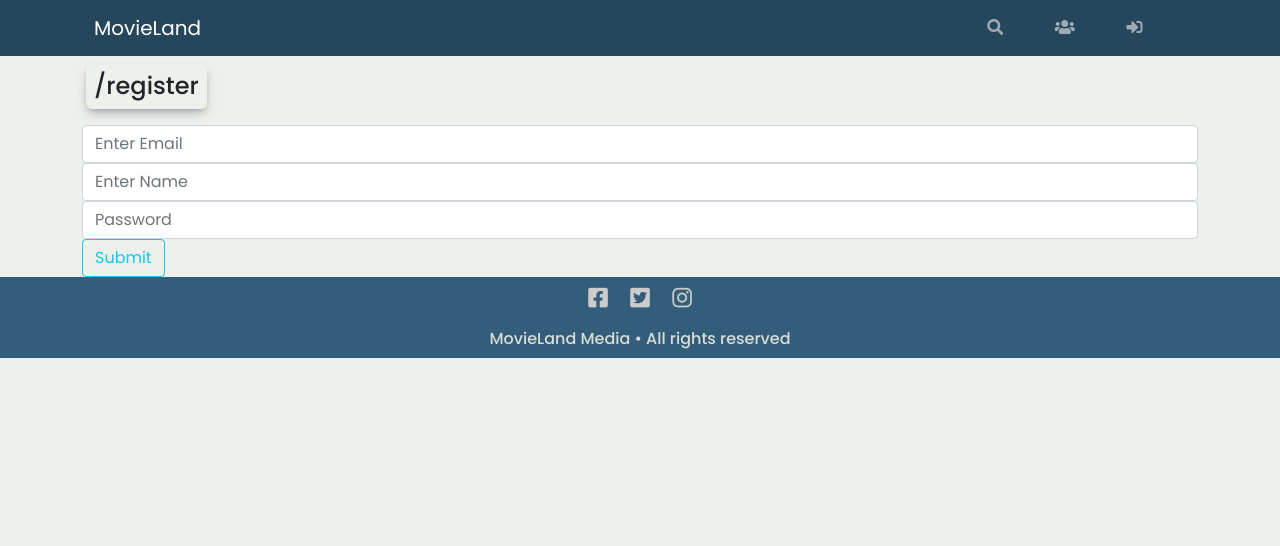
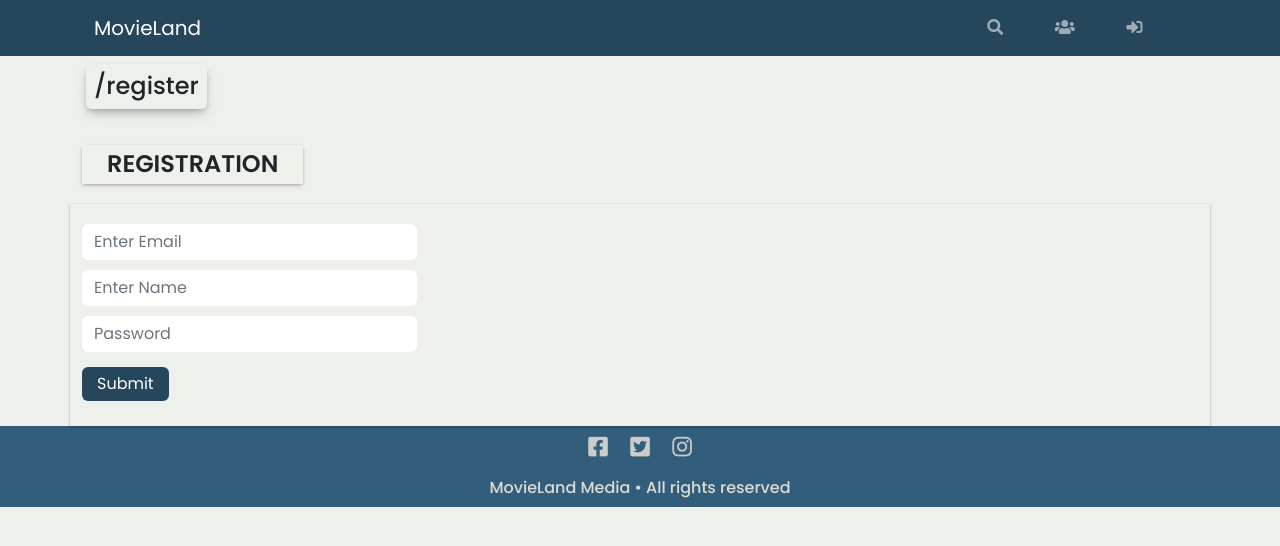
Before and after one commit to themrzlyv/movieland, a Next.js app: page /register in a window 1280 px wide. Shown: the top 546 px of the page. Built offline with nearby package versions, Linux system fonts and the light colour scheme.

Commit message:
all pages is styled
registration login and account page is ready and styled for first version

```diff
--- a/src/pages/register.js
+++ b/src/pages/register.js
@@ -1,6 +1,6 @@
 import {useState} from 'react'
 import {useRouter} from 'next/router'
-
+import styles from '../styles/Register.module.scss'
 
 const Register = () => {
     const [email, setemail] = useState('')
@@ -29,7 +29,12 @@ const Register = () => {
     return (
         <div className='container'>
             <div className="row">
-                <div className="col-lg-12">
+                <div className={`${styles.header} col-lg-12`}>
+                    <h4>Registration</h4>
+                </div>
+            </div>
+            <div className="row ">
+                <div className={`${styles.form} col-lg-12`}>
                     <form onSubmit={HandleSubmit}>
                         <div className="form-group">
                             <input
@@ -53,8 +58,7 @@ const Register = () => {
                             placeholder="Password"/>
                         </div>
                         <button
-                        type="submit"
-                        className="btn btn-outline-info">
+                        type="submit">
                             Submit
                         </button>
                     </form>
--- /dev/null
+++ b/src/styles/Account.module.scss
@@ -0,0 +1,25 @@
+.header {
+    display: flex;
+    flex-direction: column;
+    margin: 20px 0;
+    padding: 10px 0;
+    box-shadow: rgba(0, 0, 0, 0.16) 0px 1px 4px;
+
+    h4 {
+        text-transform: uppercase;
+        font-size: 1.2em;
+        font-weight: 600;
+        margin: 10px 0;
+        i {
+            margin: 0 10px;
+        }
+    }
+
+    h5{
+        font-size: 1em;
+        font-weight: 500;
+        i {
+            margin: 0 10px;
+        }
+    }
+}
--- /dev/null
+++ b/src/styles/Login.module.scss
@@ -0,0 +1,47 @@
+.header {
+    margin: 20px 0;
+
+
+    h4 {
+        padding: 5px 25px;
+        width: max-content;
+        font-size: 1.5em;
+        font-weight: 600;
+        text-transform: uppercase;
+        box-shadow: rgba(50, 50, 93, 0.25) 0px 2px 5px -1px, rgba(0, 0, 0, 0.3) 0px 1px 3px -1px;
+
+    }
+}
+
+.form {
+    box-shadow: rgba(0, 0, 0, 0.12) 0px 1px 3px, rgba(0, 0, 0, 0.24) 0px 1px 2px;
+
+    form {
+        margin: 20px 0;
+
+        div {
+            width: 30%;
+            margin: 10px 0;
+
+            input {
+                border: none;
+                border-radius: 6px;
+
+                &:focus {
+                    box-shadow: rgba(0, 0, 0, 0.19) 0px 10px 20px, rgba(0, 0, 0, 0.23) 0px 6px 6px;
+                    border: none;
+                    outline: none;
+                }
+            }
+        }
+
+        button {
+            margin: 5px 0;
+            color: white;
+            background: var(--navbar-bg-color);
+            padding: 5px 15px;
+            border-radius: 6px;
+            border: none;
+        }
+    }
+}
--- /dev/null
+++ b/src/styles/Register.module.scss
@@ -0,0 +1,47 @@
+.header {
+    margin: 20px 0;
+
+
+    h4 {
+        padding: 5px 25px;
+        width: max-content;
+        font-size: 1.5em;
+        font-weight: 600;
+        text-transform: uppercase;
+        box-shadow: rgba(50, 50, 93, 0.25) 0px 2px 5px -1px, rgba(0, 0, 0, 0.3) 0px 1px 3px -1px;
+
+    }
+}
+
+.form {
+    box-shadow: rgba(0, 0, 0, 0.12) 0px 1px 3px, rgba(0, 0, 0, 0.24) 0px 1px 2px;
+
+    form {
+        margin: 20px 0;
+
+        div {
+            width: 30%;
+            margin: 10px 0;
+
+            input {
+                border: none;
+                border-radius: 6px;
+
+                &:focus {
+                    box-shadow: rgba(0, 0, 0, 0.19) 0px 10px 20px, rgba(0, 0, 0, 0.23) 0px 6px 6px;
+                    border: none;
+                    outline: none;
+                }
+            }
+        }
+
+        button {
+            margin: 5px 0;
+            color: white;
+            background: var(--navbar-bg-color);
+            padding: 5px 15px;
+            border-radius: 6px;
+            border: none;
+        }
+    }
+}
--- a/src/styles/globals.css
+++ b/src/styles/globals.css
@@ -36,5 +36,5 @@ h1,h2,h3,h4,h5,h6,p,a {
 
 button:focus,
 input:focus {
-  outline: none;
+  outline: none !important;
 }
```
Also changed, not shown: src/pages/account.js (+15 -4 lines), src/pages/login.js (+10 -3 lines).
